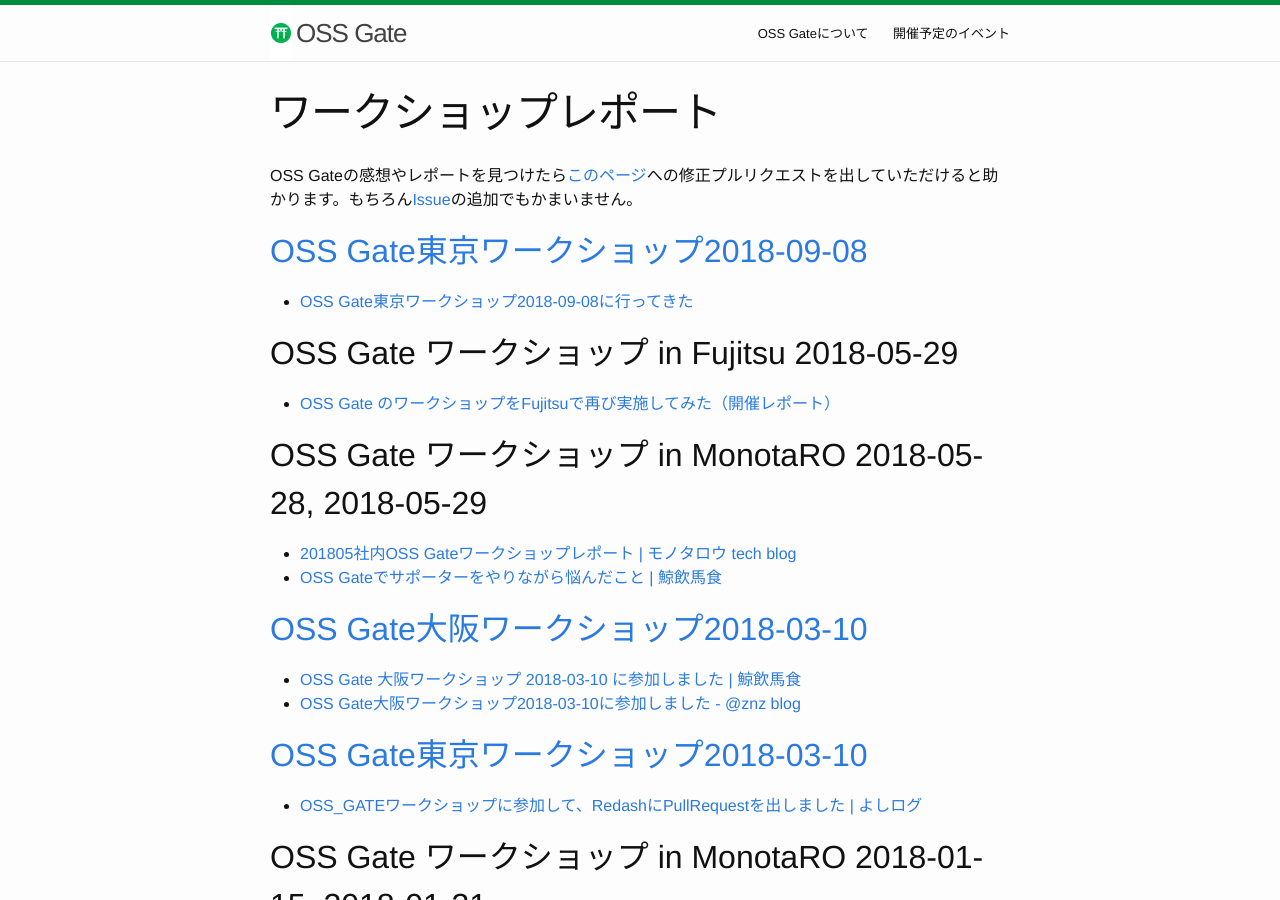
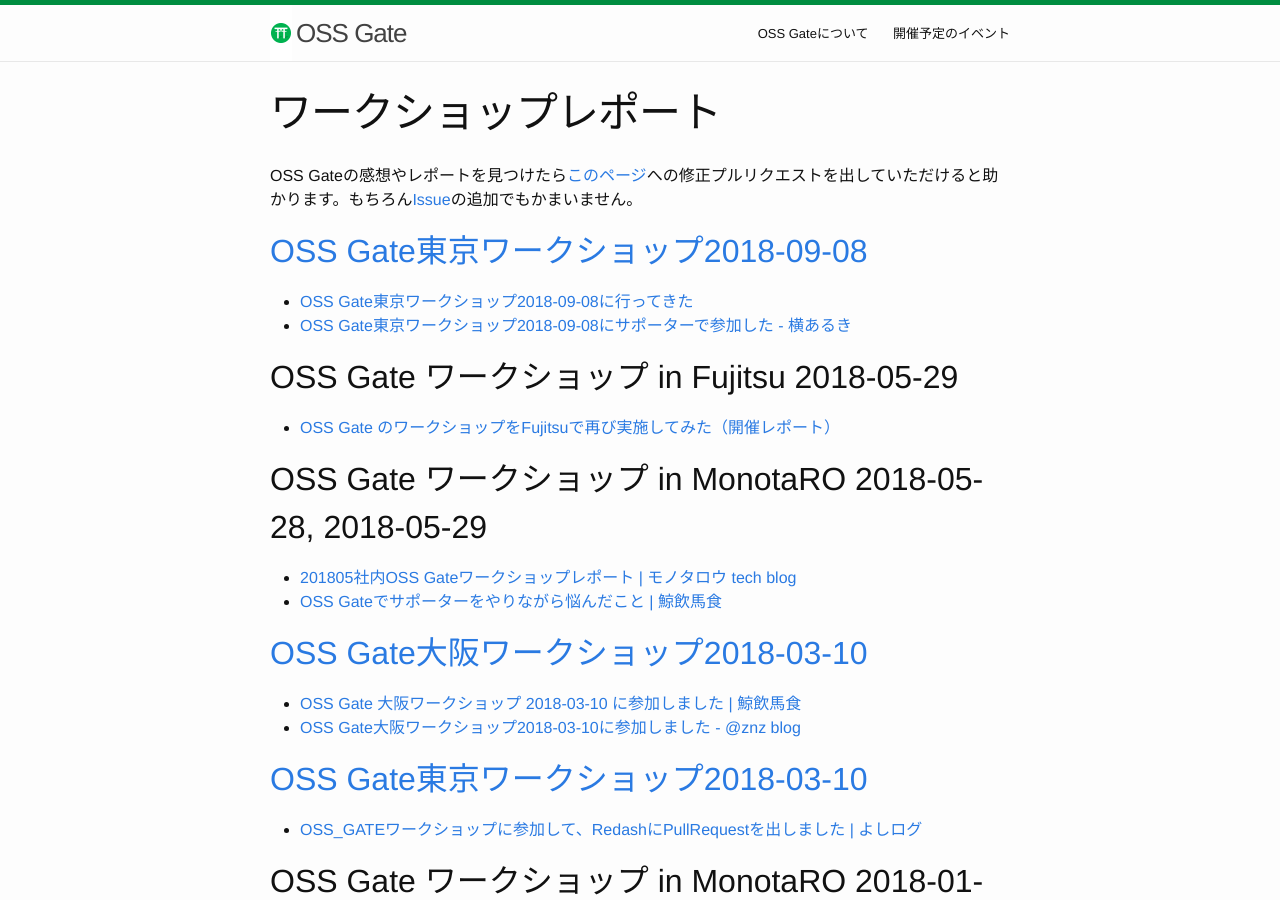
Before and after one commit to oss-gate/oss-gate.github.io, a Jekyll site: the page built from workshop/report.md, in a window 1280 px wide and 900 px high. Built offline with Jekyll 4.4.1, drawn with Linux system fonts in a browser that asks for light colours; comment, search, counter and statistics services are not loaded.

Commit message:
Add report

```diff
--- a/workshop/report.md
+++ b/workshop/report.md
@@ -7,6 +7,7 @@
 
 ## [OSS Gate東京ワークショップ2018-09-08](https://oss-gate.doorkeeper.jp/events/76040)
   * [OSS Gate東京ワークショップ2018-09-08に行ってきた](https://qiita.com/Mizmiz1229Xx/items/ee2341f7d2933132e05a)
+  * [OSS Gate東京ワークショップ2018-09-08にサポーターで参加した - 横あるき](https://kuno.kdns.info/2018/09/oss-gate-workshop-2018-09-08/)
 
 ## OSS Gate ワークショップ in Fujitsu 2018-05-29
   * [OSS Gate のワークショップをFujitsuで再び実施してみた（開催レポート）]({{ site.baseurl }}{% post_url 2018-05-29-workshop-report-in-fujitsu %})
```
